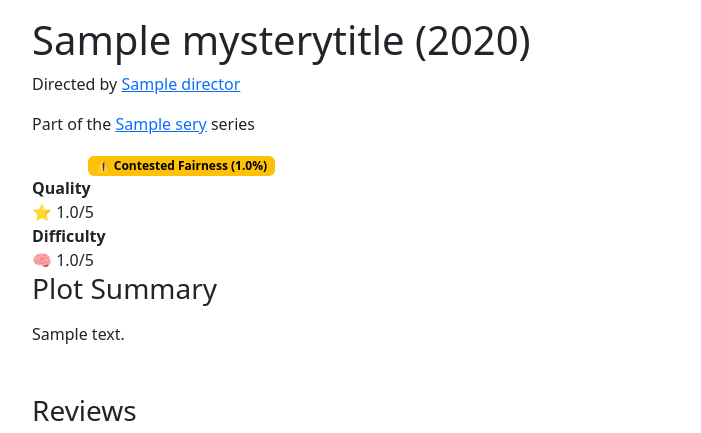
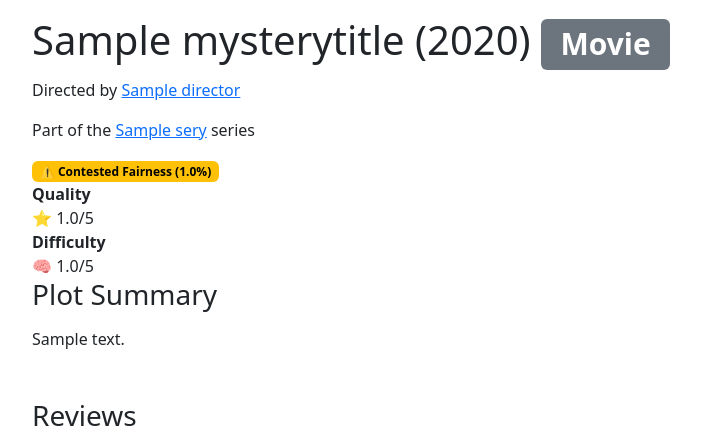
Before and after one commit to j01101111sh/MysteryMovieClub, a Django app: a page that uses movies/templates/movies/mystery_detail.html in a window 1280 px wide. Shown: the part 56-489 px from the top of the page, without its empty margins (50-751 px from the left). Run offline with Django 5.2, Linux system fonts and the light colour scheme; tables that the repository leaves empty hold one stand-in row (values such as "Sample post").

Commit message:
Fixed media type badge visibility

```diff
--- a/movies/templates/movies/mystery_detail.html
+++ b/movies/templates/movies/mystery_detail.html
@@ -5,6 +5,7 @@
         <div class="movie-header">
             <h1>
                 {{ movie.title }} <span class="year">({{ movie.release_year }})</span>
+                <span class="badge text-bg-secondary">{{ movie.get_media_type_display }}</span>
             </h1>
             <p class="director">
                 Directed by
@@ -18,7 +19,6 @@
                     Part of the <a href="{{ movie.series.get_absolute_url }}">{{ movie.series.name }}</a> series
                 </p>
             {% endif %}
-            <span class="badge">{{ movie.get_media_type_display }}</span>
             {% if movie.is_fair_play_candidate %}
                 {% if movie.fair_play_consensus >= 75 %}
                     <span class="badge text-bg-success">⚖️ Certified Fair Play ({{ movie.fair_play_consensus }}%)</span>
```
